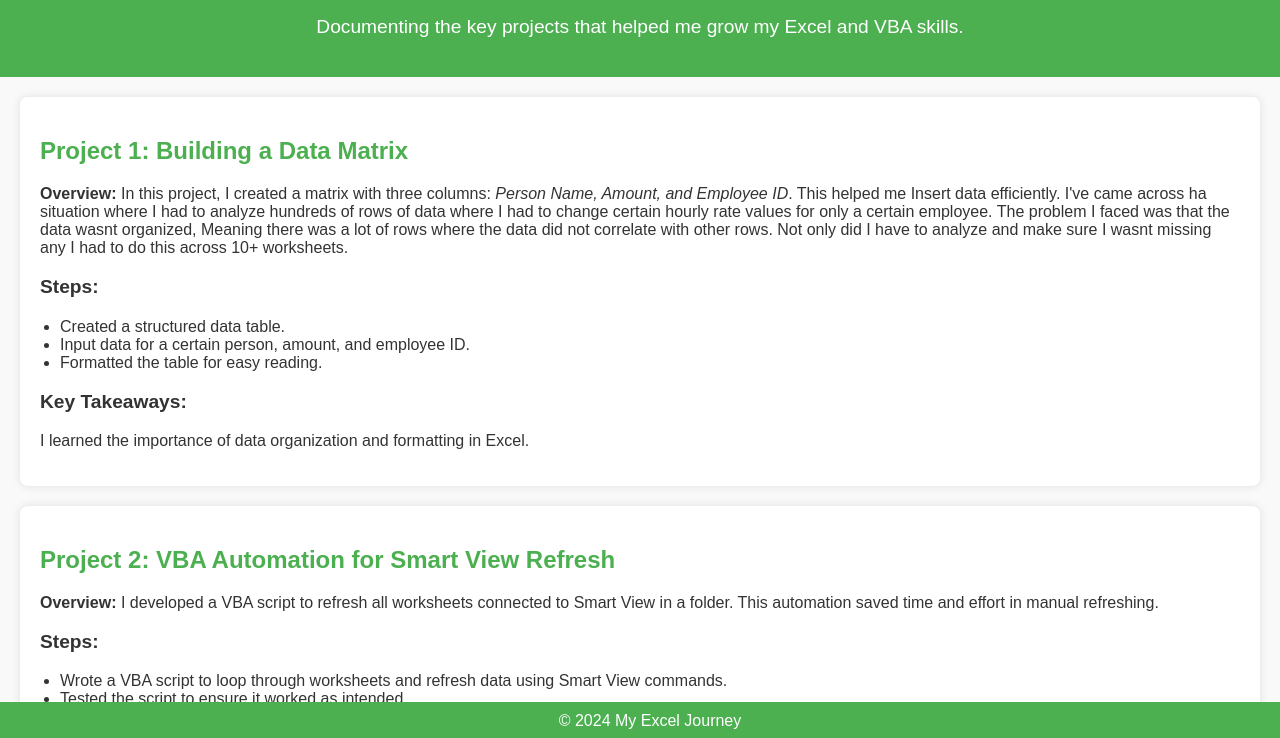
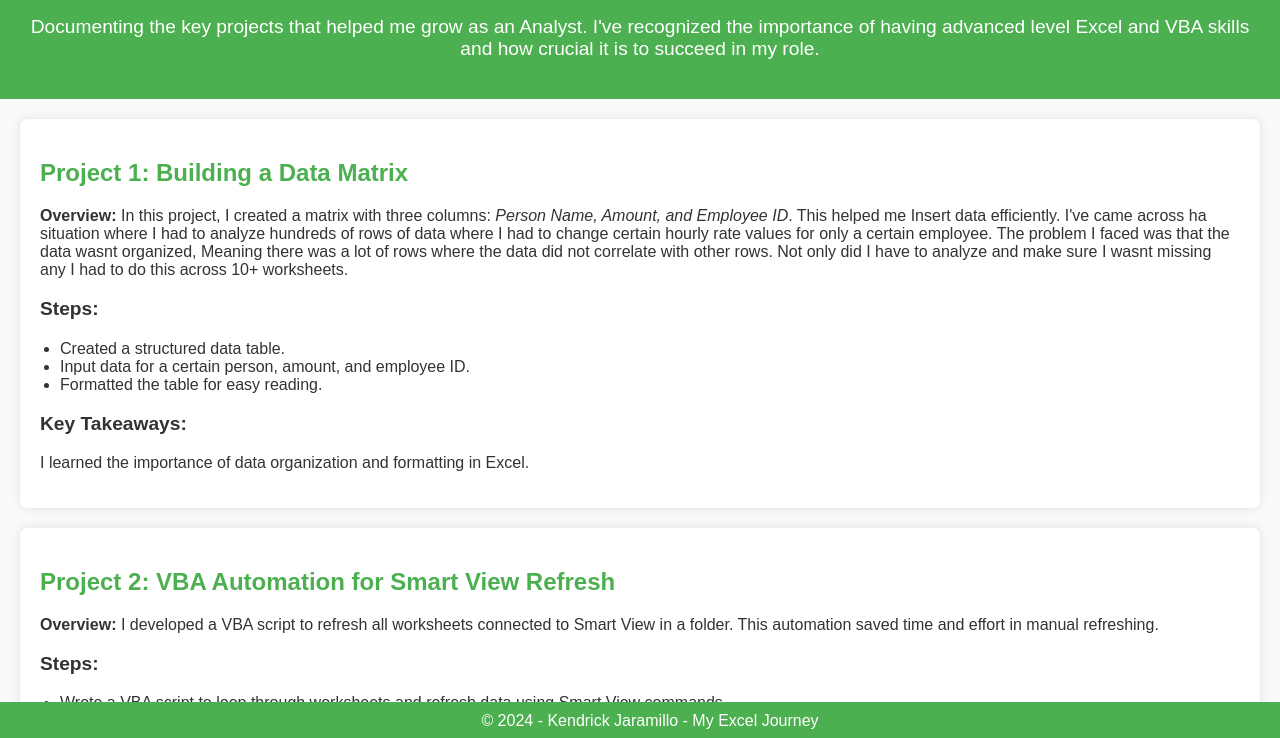
Before and after one commit to kendrickJaramillo/My-Excel-Projects, a plain HTML site: page index.html in a window 1280 px wide. Shown: the part 60-798 px from the top of the page. Drawn offline with Linux system fonts and the light colour scheme.

Commit message:
Header Changes.html

```diff
--- a/index.html
+++ b/index.html
@@ -9,7 +9,7 @@
 <body>
     <header>
         <h1>My Excel Learning Journey</h1>
-        <p>Documenting the key projects that helped me grow my Excel and VBA skills.</p>
+        <p>Documenting the key projects that helped me grow as an Analyst. I've recognized the importance of having advanced level Excel and VBA skills and how crucial it is to succeed in my role.</p>
     </header>
 
     <section id="project-1">
@@ -62,7 +62,7 @@
         <p>This project enhanced my VBA skills and taught me how to work with multiple files programmatically.</p>
     </section>
     <footer>
-        <p>&copy; 2024 My Excel Journey</p>
+        <p>&copy; 2024 - Kendrick Jaramillo - My Excel Journey </p>
     </footer>
 </body>
 </html>
```
